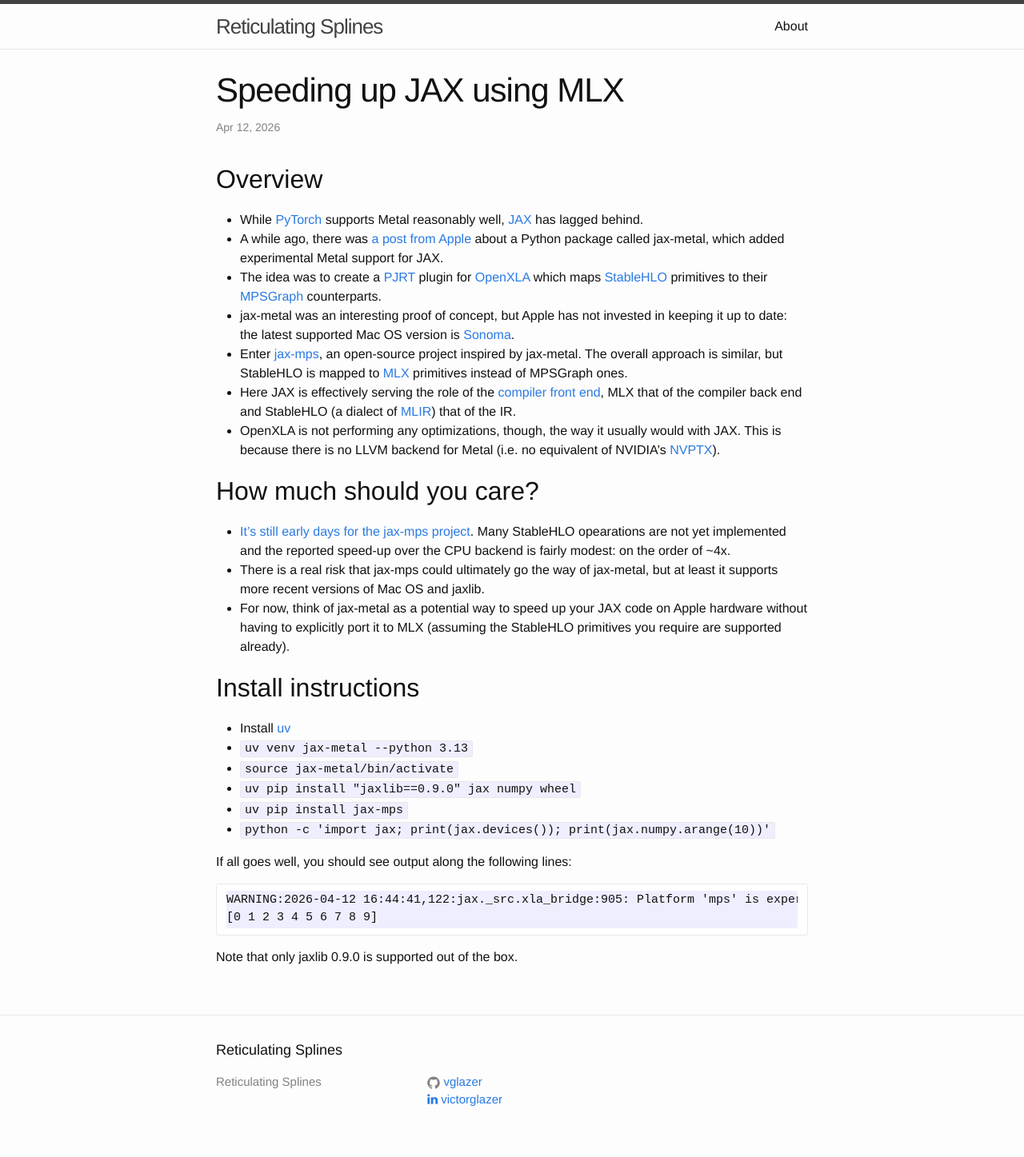
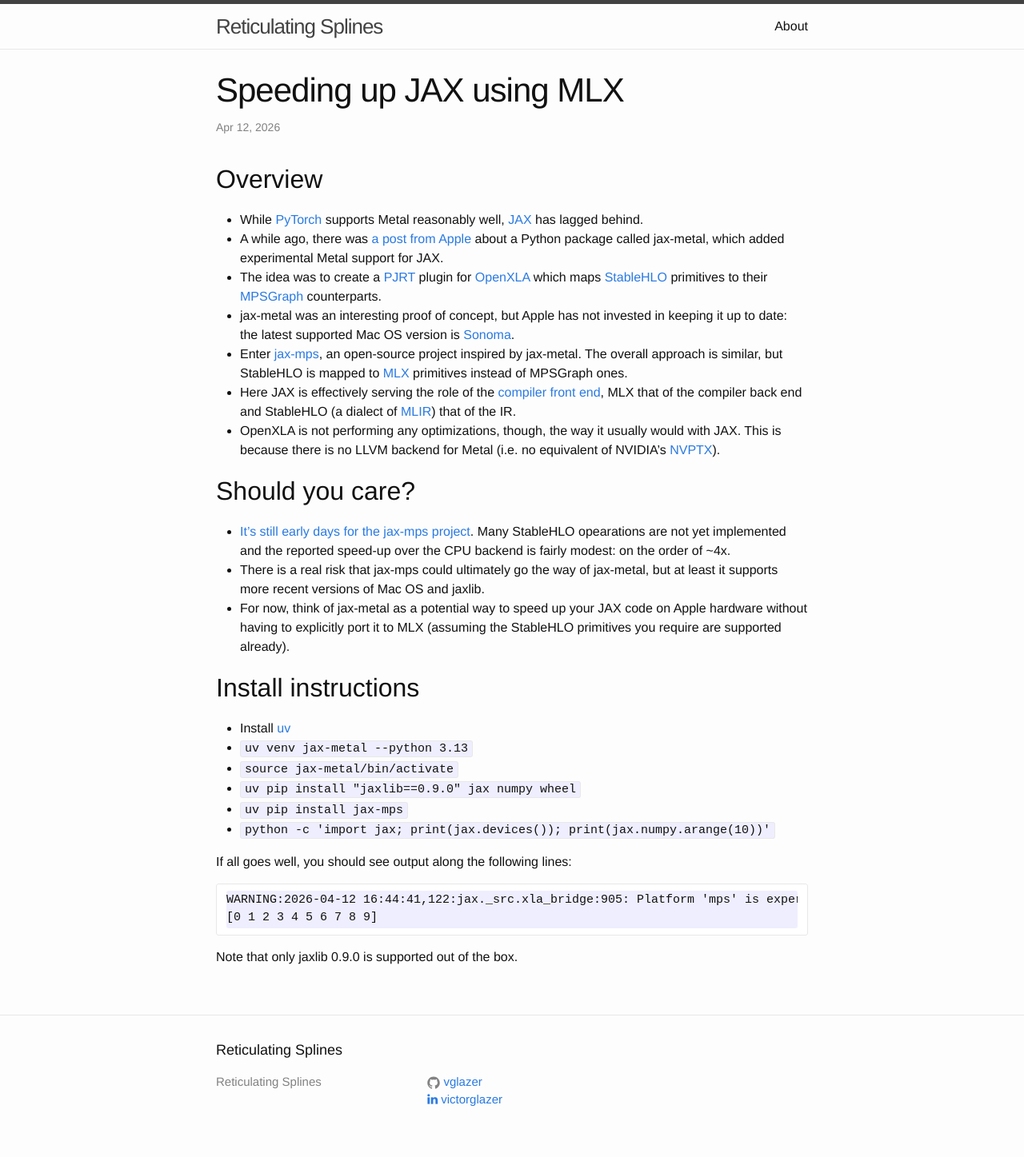
Before and after one commit to vglazer/vglazer.github.io, a Jekyll site: the page built from _posts/2026-04-12-jax-mps.md, in a window 1280 px wide. Shown: the whole page at 80% size. Built offline with Jekyll 4.4.1, drawn with Linux system fonts in a browser that asks for light colours; nearby versions of some CDN libraries.

Commit message:
rewording

```diff
--- a/_posts/2026-04-12-jax-mps.md
+++ b/_posts/2026-04-12-jax-mps.md
@@ -16,7 +16,7 @@ categories: ml openxla stablehlo pjrt llvm osx mlx jax metal mps mac
 - Here JAX is effectively serving the role of the [compiler front end](https://llvm.org/docs/tutorial/MyFirstLanguageFrontend/index.html), MLX that of the compiler back end and StableHLO (a dialect of [MLIR](https://mlir.llvm.org/)) that of the IR.
 - OpenXLA is not performing any optimizations, though, the way it usually would with JAX. This is because there is no LLVM backend for Metal (i.e. no equivalent of NVIDIA's [NVPTX](https://llvm.org/docs/NVPTXUsage.html)).
 
-## How much should you care?
+## Should you care?
 
 - [It's still early days for the jax-mps project](https://github.com/jax-ml/jax/discussions/34648). Many StableHLO opearations are not yet implemented and the reported speed-up over the CPU backend is fairly modest: on the order of ~4x.
 - There is a real risk that jax-mps could ultimately go the way of jax-metal, but at least it supports more recent versions of Mac OS and jaxlib.
```
